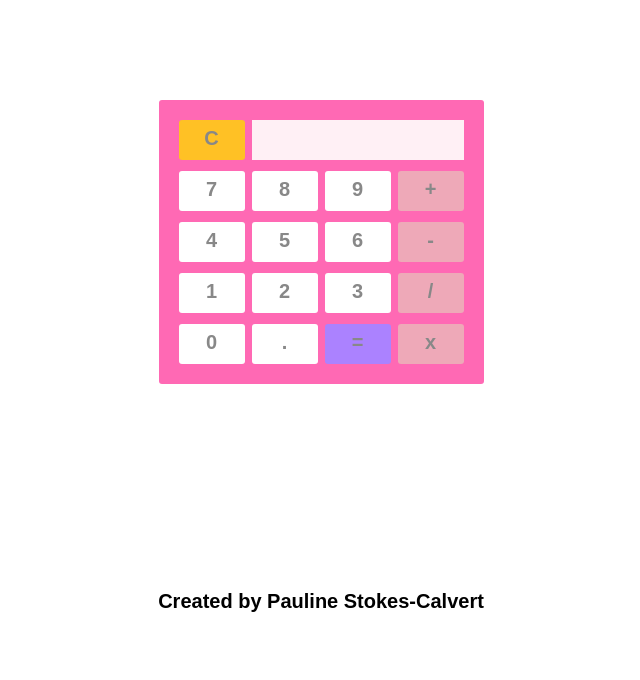
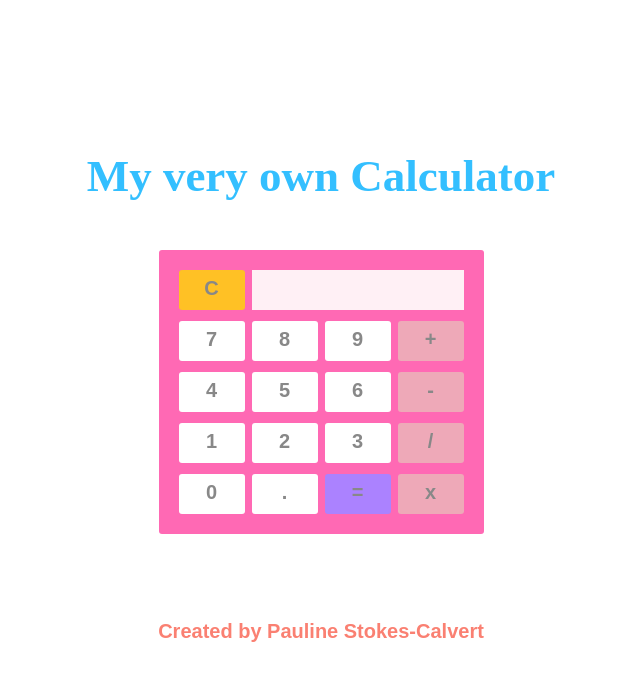
Before and after one commit to Pauline122112/js-calculator, a plain HTML site: page index.html in a window 1280 px wide. Shown: the whole page, without its empty margins (319-959 px from the left). Drawn offline with Linux system fonts and the light colour scheme.

Commit message:
modified css

```diff
--- a/css/style.css
+++ b/css/style.css
@@ -4,6 +4,15 @@
   box-sizing: border-box;
 
   font: bold 20px aerial, sans-serif;
+}
+h1 {
+    text-align: center;
+    padding-top: 150px;
+    height : 50px;
+    width:100%;
+    color: #33BFFF;
+    font-size: 45px;
+    font-family: CenturyGothic;
 }
 
 #calculator {
@@ -70,12 +79,15 @@
 }
 
 #footer {
-  bottom : 170px;
+  bottom : 140px;
   height : 40px;
   margin-top : 40px;
   text-align: center;
   vertical-align: middle;
   position:fixed;
   width:100%;
+  color: #FA8072;
+  font-size: 45px;
+
 
 }
--- a/index.html
+++ b/index.html
@@ -16,6 +16,7 @@
   <head>
     </head>
   <body>
+    <h1> My very own Calculator</h1>
 <div id="calculator">
 	<!-- Screen and clear key -->
 	<div class="top">
```
